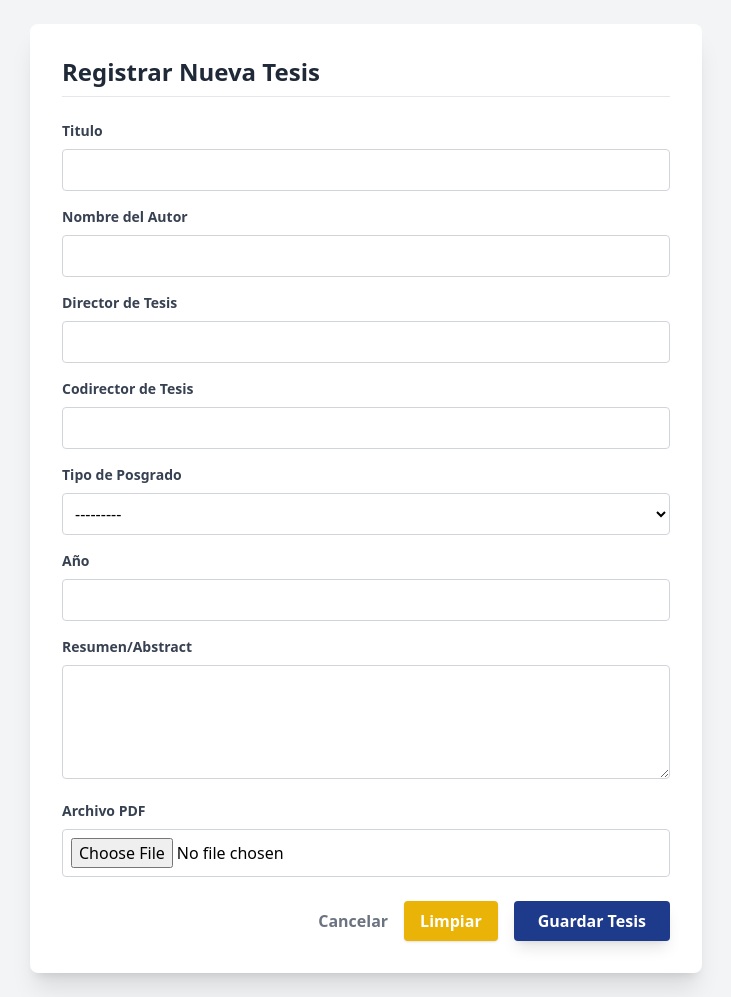
After one commit to vectorMillan/Proyecto_Extraccion_datos_Agent_AI, a Django app: page /tesis/create/ in a window 1280 px wide. The commit adds this page. Shown: the whole page, without its empty margins (274-1005 px from the left). Run offline with Django 5.2, Linux system fonts and the light colour scheme; the visitor is signed in with stand-in values (Sample User, id 1); data comes from the database, SQL or seed files in the repository; some libraries are stand-ins or nearby versions.

Commit message:
Construcción del CRUD, se agrego un formulario para la creación de archivos, se agrego una pagina que muestra el listado de los archivos y una para la confirmación de la eliminación de registros

```diff
--- a/extraccion_datos/urls.py
+++ b/extraccion_datos/urls.py
@@ -18,6 +18,9 @@ from django.contrib import admin
 from django.urls import path, include
 from django.contrib.auth import views as auth_views
 
+from django.conf import settings
+from django.conf.urls.static import static
+
 urlpatterns = [
     path('admin/', admin.site.urls),
 
@@ -28,3 +31,6 @@ urlpatterns = [
     # Incluimos las URLs de nuestra app tesis
     path('', include('tesis.urls')),
 ]
+
+if settings.DEBUG:
+    urlpatterns += static(settings.MEDIA_URL, document_root=settings.MEDIA_ROOT)
--- /dev/null
+++ b/tesis/forms.py
@@ -0,0 +1,29 @@
+from django import forms
+from .models import Tesis
+
+class TesisForm(forms.ModelForm):
+    class Meta:
+        model = Tesis
+        # Definimos qué campos vamos a permitir editar manualmente
+        fields = [
+            'titulo',
+            'autor_name',
+            'director',
+            'codirector',
+            'program',
+            'publication_year',
+            'abstract',
+            'pdf_file'
+        ]
+
+        # Aquí inyectamos Tailwind CSS a cada input
+        widgets = {
+            'titulo': forms.TextInput(attrs={'class': 'w-full p-2 border border-gray-300 rounded mt-1 focus:ring-blue-500 focus:border-blue-500'}),
+            'autor_name': forms.TextInput(attrs={'class': 'w-full p-2 border border-gray-300 rounded mt-1'}),
+            'director': forms.TextInput(attrs={'class': 'w-full p-2 border border-gray-300 rounded mt-1'}),
+            'codirector': forms.TextInput(attrs={'class': 'w-full p-2 border border-gray-300 rounded mt-1'}),
+            'program': forms.Select(attrs={'class': 'w-full p-2 border border-gray-300 rounded mt-1 bg-white'}),
+            'publication_year': forms.NumberInput(attrs={'class': 'w-full p-2 border border-gray-300 rounded mt-1'}),
+            'abstract': forms.Textarea(attrs={'class': 'w-full p-2 border border-gray-300 rounded mt-1', 'rows': 4}),
+            'pdf_file': forms.ClearableFileInput(attrs={'class': 'w-full p-2 border border-gray-300 rounded mt-1'}),
+        }
--- a/tesis/models.py
+++ b/tesis/models.py
@@ -1,5 +1,9 @@
 from django.db import models
 from django.conf import settings
+
+import os
+from django.dispatch import receiver
+from django.db.models.signals import post_delete
 
 # Create your models here.
 # 1.- Catalogo de Posgrados
@@ -41,3 +45,16 @@ class Tesis(models.Model):
 
     def __str__(self):
         return self.titulo
+
+@receiver(post_delete, sender=Tesis)
+def auto_delete_file_on_delete(sender, instance, **kwargs):
+    """
+    Borra el archivo del sistema de archivos cuando se elimina el objeto `Tesis` correspondiente.
+    """
+    if instance.pdf_file:
+        if os.path.isfile(instance.pdf_file.path):
+            try:
+                os.remove(instance.pdf_file.path)
+                print(f"Archivo eliminado correctamente: {instance.pdf_file.path}")
+            except Exception as e:
+                print(f"Error al eliminar archivo: {e}")
--- a/tesis/templates/tesis/dashboard.html
+++ b/tesis/templates/tesis/dashboard.html
@@ -36,7 +36,7 @@
         <h2 class="text-3xl font-bold text-gray-800 mb-8 text-center">¿Qué deseas hacer hoy?</h2>
 
         <div class="grid grid-cols-1 md:grid-cols-2 gap-8 max-w-4xl mx-auto">
-            <a href="#"
+            <a href="{% url 'tesis_create' %}"
                 class="block p-8 bg-white rounded-lg shadow-lg hover:shadow-xl transition border-l-4 border-green-500 hover:bg-green-50">
                 <div class="text-green-600 text-4xl mb-4">
                     <i class="fas fa-file-upload"></i> 📤
@@ -45,7 +45,7 @@
                 <p class="text-gray-600 mt-2">Sube un PDF y deja que la IA extraiga los datos por ti.</p>
             </a>
 
-            <a href="#"
+            <a href="{% url 'tesis_list' %}"
                 class="block p-8 bg-white rounded-lg shadow-lg hover:shadow-xl transition border-l-4 border-blue-500 hover:bg-blue-50">
                 <div class="text-blue-600 text-4xl mb-4">
                     <i class="fas fa-edit"></i> 📋
--- /dev/null
+++ b/tesis/templates/tesis/tesis_form.html
@@ -0,0 +1,54 @@
+<!DOCTYPE html>
+<html lang="es">
+
+<head>
+    <meta charset="UTF-8">
+    <title>Formulario de Tesis</title>
+    <script src="https://cdn.tailwindcss.com"></script>
+</head>
+
+<body class="bg-gray-100 min-h-screen flex items-center justify-center p-6">
+
+    <div class="bg-white p-8 rounded-lg shadow-xl w-full max-w-2xl">
+        <h2 class="text-2xl font-bold text-gray-800 mb-6 border-b pb-2">
+            {% if form.instance.pk %}Editar Tesis{% else %}Registrar Nueva Tesis{% endif %}
+        </h2>
+
+        <form method="post" enctype="multipart/form-data">
+            {% csrf_token %}
+
+            <div class="grid grid-cols-1 gap-4">
+
+                {% for field in form %}
+                <div>
+                    <label class="block text-gray-700 text-sm font-bold mb-1" for="{{ field.id_for_label }}">
+                        {{ field.label }}
+                    </label>
+                    {{ field }}
+                    {% if field.errors %}
+                    <p class="text-red-500 text-xs italic">{{ field.errors.0 }}</p>
+                    {% endif %}
+                </div>
+                {% endfor %}
+
+            </div>
+
+            <div class="flex items-center justify-end mt-6 gap-4">
+                <a href="{% url 'tesis_list' %}" class="text-gray-500 hover:text-gray-700 font-bold">Cancelar</a>
+
+                <button type="reset"
+                    class="bg-yellow-500 hover:bg-yellow-600 text-white font-bold py-2 px-4 rounded shadow transition">
+                    <i class="fas fa-eraser"></i> Limpiar
+                </button>
+
+                <button type="submit"
+                    class="bg-blue-900 hover:bg-blue-800 text-white font-bold py-2 px-6 rounded shadow-lg transition">
+                    Guardar Tesis
+                </button>
+            </div>
+        </form>
+    </div>
+
+</body>
+
+</html>
--- a/tesis/urls.py
+++ b/tesis/urls.py
@@ -7,4 +7,9 @@ urlpatterns = [
 
     # Redirigimos la raíz ('') al dashboard también
     path('', views.dashboard_view, name='home'),
+    # CRUD Tesis
+    path('tesis/', views.TesisListView.as_view(), name='tesis_list'), # Lista
+    path('tesis/create/', views.TesisCreateView.as_view(), name='tesis_create'), # Crear
+    path('tesis/edit/<int:pk>/', views.TesisUpdateView.as_view(), name='tesis_edit'), # Editar
+    path('tesis/delete/<int:pk>/', views.TesisDeleteView.as_view(), name='tesis_delete'), # Eliminar
 ]
--- a/tesis/views.py
+++ b/tesis/views.py
@@ -1,8 +1,45 @@
 from django.shortcuts import render
+from django.urls import reverse_lazy
+from django.contrib.auth.mixins import LoginRequiredMixin
+from django.views.generic import ListView, CreateView, UpdateView, DeleteView
+from .models import Tesis
+from .forms import TesisForm
 from django.contrib.auth.decorators import login_required
 
 # Create your views here.
 # El decorador @login_required asegura que nadie entre aquí sin iniciar sesión
 @login_required
 def dashboard_view(request):
-    return render(request, 'dashboard.html')
+    return render(request, 'tesis/dashboard.html')
+
+# 2. LISTAR TESIS (Read)
+class TesisListView(LoginRequiredMixin, ListView):
+    model = Tesis
+    template_name = 'tesis/tesis_list.html'
+    context_object_name = 'tesis'
+    ordering = ['-created_at'] # Las más nuevas primero
+
+# 3. CREAR TESIS MANUALMENTE (Create)
+class TesisCreateView(LoginRequiredMixin, CreateView):
+    model = Tesis
+    form_class = TesisForm
+    template_name = 'tesis/tesis_form.html'
+    success_url = reverse_lazy('tesis_list') # Al terminar, nos manda a la lista
+
+    # Este método es vital: Asigna automáticamente el usuario que está logueado
+    def form_valid(self, form):
+        form.instance.uploaded_by = self.request.user
+        return super().form_valid(form)
+
+# 4. EDITAR TESIS (Update)
+class TesisUpdateView(LoginRequiredMixin, UpdateView):
+    model = Tesis
+    form_class = TesisForm
+    template_name = 'tesis/tesis_form.html' # Reutilizamos el mismo template de crear
+    success_url = reverse_lazy('tesis_list')
+
+# 5. ELIMINAR TESIS (Delete)
+class TesisDeleteView(LoginRequiredMixin, DeleteView):
+    model = Tesis
+    template_name = 'tesis/tesis_confirm_delete.html'
+    success_url = reverse_lazy('tesis_list')
```
Also changed, not shown: extraccion_datos/settings.py (+7 -0 lines), tesis/templates/tesis/tesis_confirm_delete.html (added, +34 -0 lines), tesis/templates/tesis/tesis_list.html (added, +85 -0 lines).
